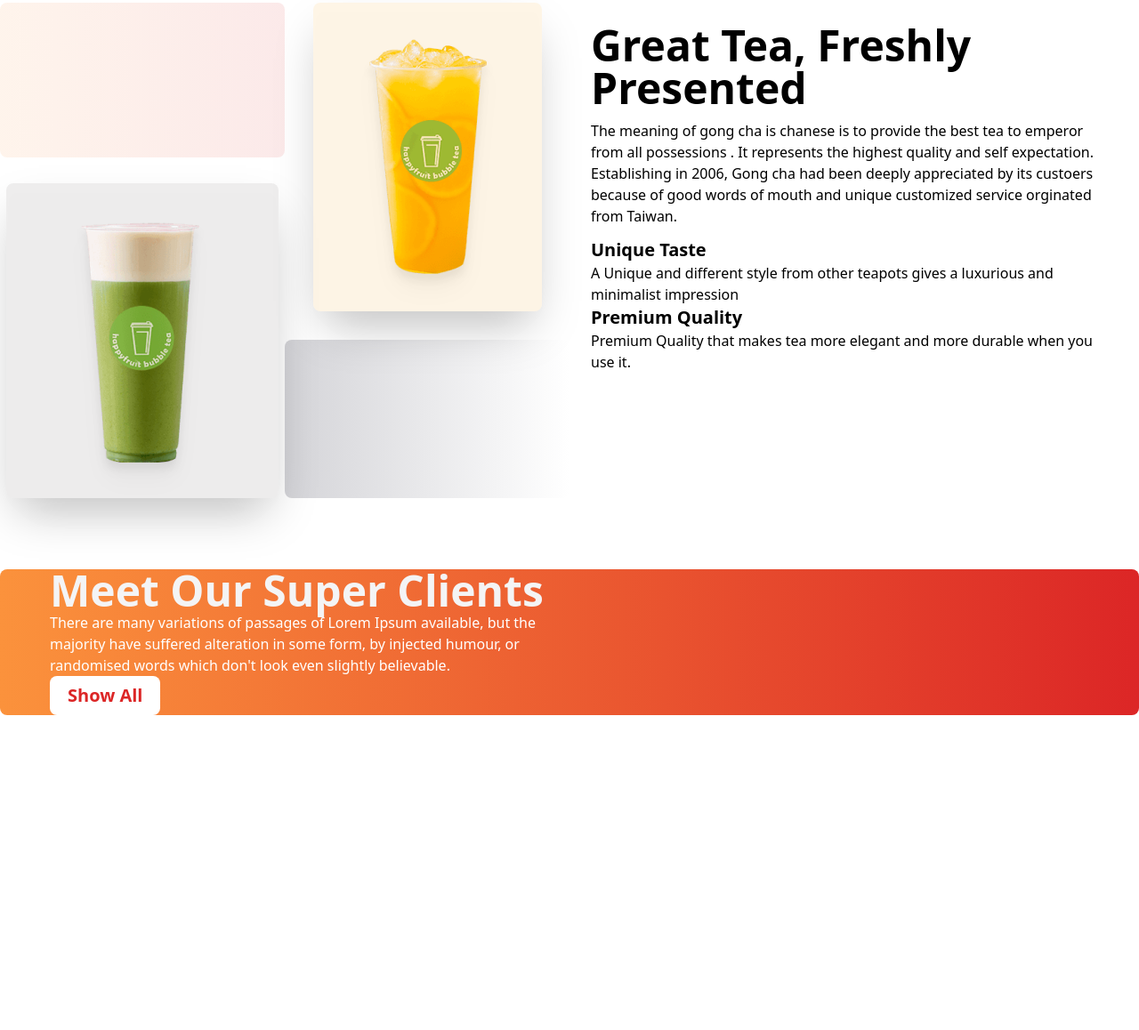
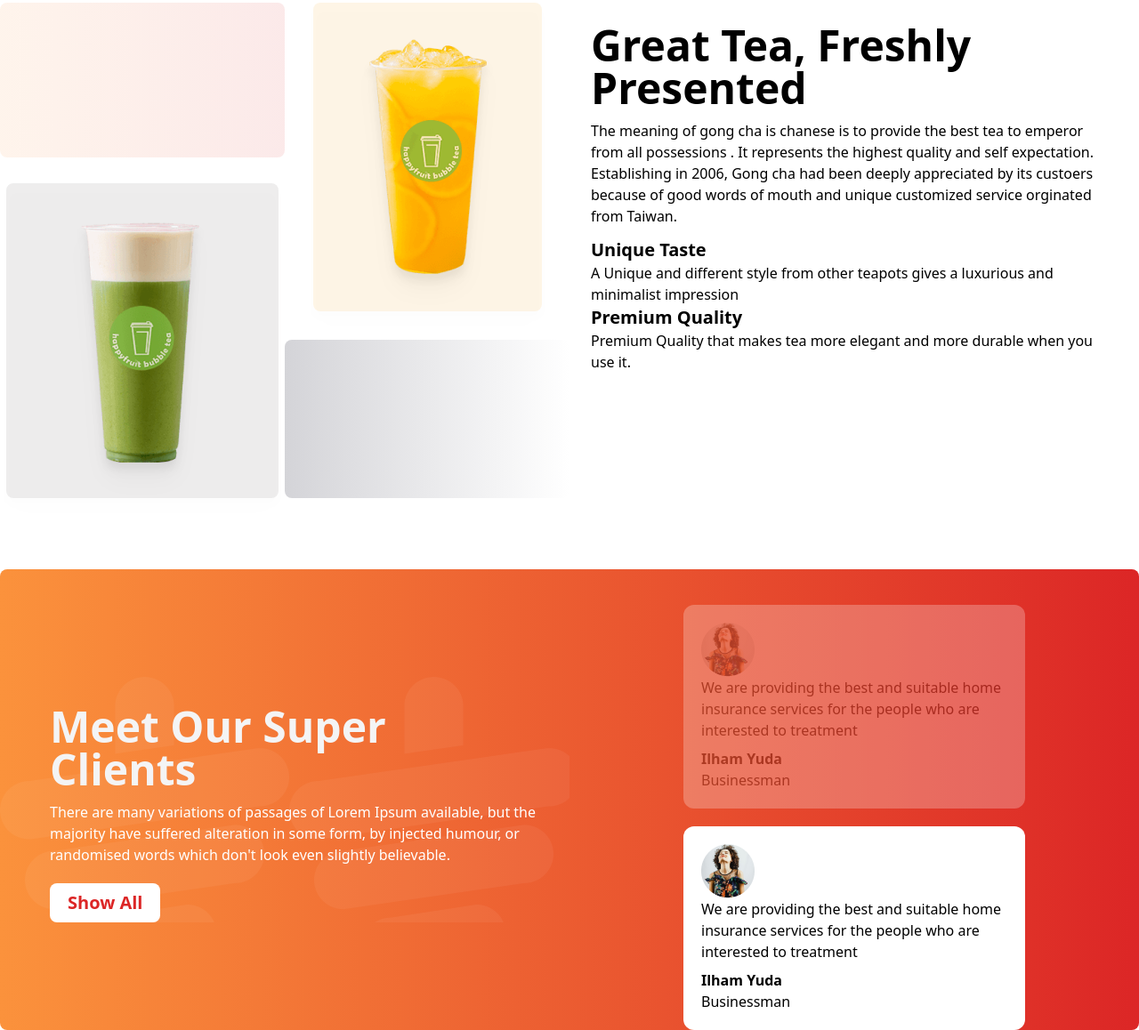
Before and after one commit to mirshad47/Tea-House, a plain HTML site: page index.html in a window 1280 px wide. Shown: the part 1238-2396 px from the top of the page at 89% size. Before the commit the page ends 2042 px from the top, so only its background shows below. Drawn offline with nearby package versions, Linux system fonts and the light colour scheme.

Commit message:
Update index.html

```diff
--- a/index.html
+++ b/index.html
@@ -117,10 +117,11 @@
                 <div class="order-last md:order-first">
                     <div class="grid grid-cols-1 md:grid-cols-2">
                         <div class="bg-gradient-to-l from-red-600 to-orange-400 rounded-lg opacity-10 h-1/2"></div>
-                        <div class="bg-amber-500 bg-opacity-10 rounded-lg mx-auto p-10 shadow-2xl drop-shadow-xl"><img
-                                class="" src="./images/fresh-1.png" alt=""></div>
                         <div
-                            class="bg-stone-600 bg-opacity-10 rounded-lg mx-auto mt-10 md:-mt-36 py-10 px-14 md:px-20 shadow-2xl drop-shadow-xl">
+                            class="bg-amber-500 bg-opacity-10 rounded-lg mx-auto p-10 hover:shadow-xl drop-shadow-xl transition-all">
+                            <img class="" src="./images/fresh-1.png" alt=""></div>
+                        <div
+                            class="bg-stone-600 bg-opacity-10 rounded-lg mx-auto mt-10 md:-mt-36 py-10 px-14 md:px-20 hover:shadow-xl drop-shadow-xl transition-all">
                             <img src="./images/fresh-2.png" alt="">
                         </div>
                         <div class="bg-gradient-to-r from-zinc-300 to-white rounded-lg mt-8"></div>
@@ -148,24 +149,52 @@
 
         <!-- supper clients section -->
 
-        <section class="mt-20">
+        <section class="mt-10 md:mt-20">
             <!-- container div -->
-            <div class="bg-gradient-to-l from-red-600 to-orange-400 rounded-lg grid grid-cols-2">
+            <div class="bg-gradient-to-l from-red-600 to-orange-400 rounded-lg grid grid-cols-1 md:grid-cols-2 ">
                 <!-- left side -->
+                <!-- left side parant -->
+                <div class="bg-[url('./images/bg_cup.png')] my-auto ">
+                    <!-- child -->
+                    <div class="ms-14">
+                        <h1 class="text-zinc-100 text-5xl font-extrabold mt-8 mb-3">Meet Our Super <br> Clients</h1>
+                        <p class="text-white mb-5">There are many variations of passages of Lorem Ipsum available, but the
+                            majority have
+                            suffered alteration in some form, by injected humour, or randomised words which don't look
+                            even slightly believable. </p>
+
+                        <button class="bg-white rounded-lg px-5 py-2 text-red-600 text-xl font-bold">Show All</button>
+                    </div>
+                </div>
+                <!-- right side -->
                 <!-- left side parant -->
                 <div>
                     <!-- child -->
-                    <div class="ms-14">
-                        <h1 class="text-zinc-100 text-5xl font-extrabold">Meet Our Super Clients</h1>
-                        <p class="text-white">There are many variations of passages of Lorem Ipsum available, but the majority have
-                            suffered alteration in some form, by injected humour, or randomised words which don't look
-                            even slightly believable. </p>
-
-                            <button class="bg-white rounded-lg px-5 py-2 text-red-600 text-xl font-bold">Show All</button>
+                    <!-- card 1 -->
+                    <div class="bg-white w-3/5 p-5 mt-10 mx-auto rounded-xl opacity-25">
+                        <img src="./images/client.png" alt="">
+                        <h1 class="mb-2">We are providing the best and suitable home insurance services for the people who are
+                            interested to treatment</h1>
+                            <h2 class="text-base font-bold">Ilham Yuda</h2>
+                            <p>Businessman</p>
                     </div>
+                    <!-- card 2 -->
+                    <div class="bg-white w-3/5 p-5 mt-5 mx-auto rounded-xl ">
+                        <img src="./images/client.png" alt="">
+                        <h1 class="mb-2">We are providing the best and suitable home insurance services for the people who are
+                            interested to treatment</h1>
+                            <h2 class="text-base font-bold">Ilham Yuda</h2>
+                            <p>Businessman</p>
+                    </div>
+                    <!-- card 3 -->
+                    <!-- <div class="bg-white w-3/5 p-5 mt-5  mx-auto rounded-xl opacity-25">
+                        <img src="./images/client.png" alt="">
+                        <h1 class="mb-2">We are providing the best and suitable home insurance services for the people who are
+                            interested to treatment</h1>
+                            <h2 class="text-base font-bold">Ilham Yuda</h2>
+                            <p>Businessman</p>
+                    </div> -->
                 </div>
-                <!-- right side -->
-                <div></div>
             </div>
         </section>
     </main>
```
